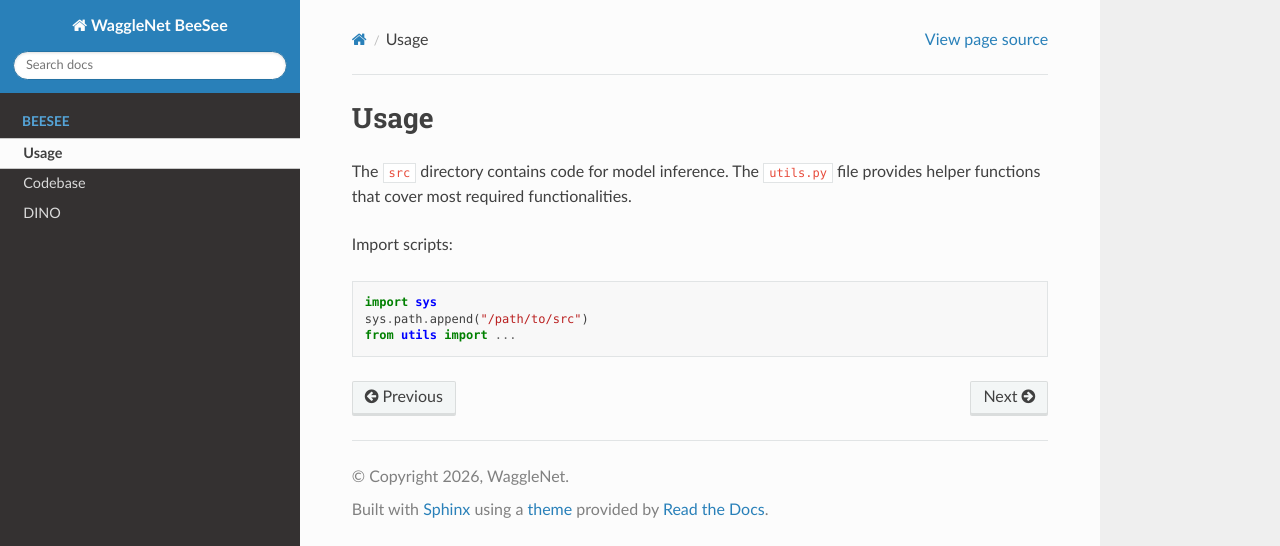
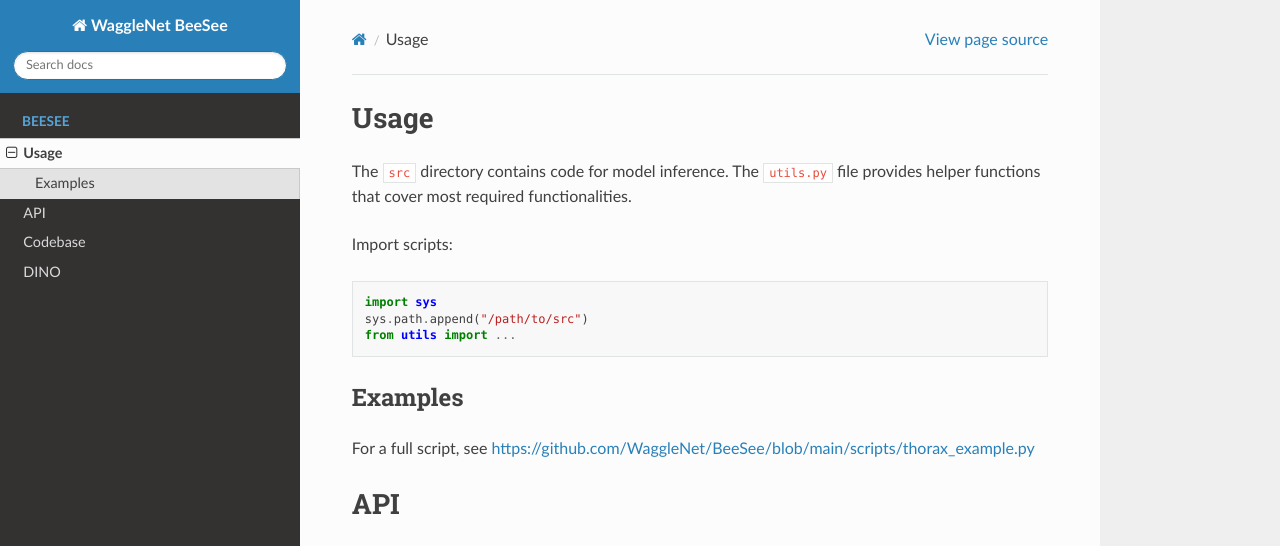
Before and after one commit to WaggleNet/BeeSee, a Sphinx documentation site: the page built from docs/usage.rst, in a window 1280 px wide and 1207 px high. Shown: the top 546 px of the window. Built offline with Sphinx 7.4.7 and the Read the Docs theme 3.1.0, drawn with Linux system fonts in a browser that asks for light colours; grey boxes are pictures that could not be loaded.

Commit message:
Some usage docs.

```diff
--- a/docs/conf.py
+++ b/docs/conf.py
@@ -5,6 +5,9 @@
 
 # -- Project information -----------------------------------------------------
 # https://www.sphinx-doc.org/en/master/usage/configuration.html#project-information
+
+import sys
+sys.path.append("../src")
 
 project = 'WaggleNet BeeSee'
 copyright = '2026, WaggleNet'
@@ -14,7 +17,9 @@
 # -- General configuration ---------------------------------------------------
 # https://www.sphinx-doc.org/en/master/usage/configuration.html#general-configuration
 
-extensions = []
+extensions = [
+    "sphinx.ext.autodoc"
+]
 
 templates_path = ['_templates']
 exclude_patterns = ['_build', 'Thumbs.db', '.DS_Store']
--- a/docs/usage.rst
+++ b/docs/usage.rst
@@ -11,3 +11,22 @@
    import sys
    sys.path.append("/path/to/src")
    from utils import ...
+
+
+Examples
+--------
+
+For a full script, see
+https://github.com/WaggleNet/BeeSee/blob/main/scripts/thorax_example.py
+
+
+API
+===
+
+.. autofunction:: utils.load_dino_model
+
+.. autofunction:: utils.preprocess_images
+
+.. autofunction:: utils.extract_blobs
+
+.. autoclass:: model_dino.DinoNN
```
